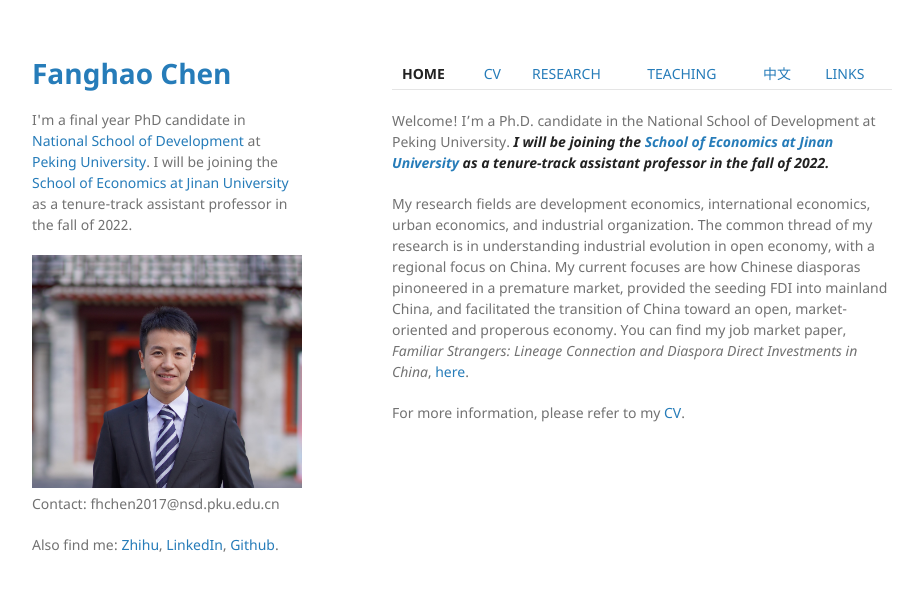
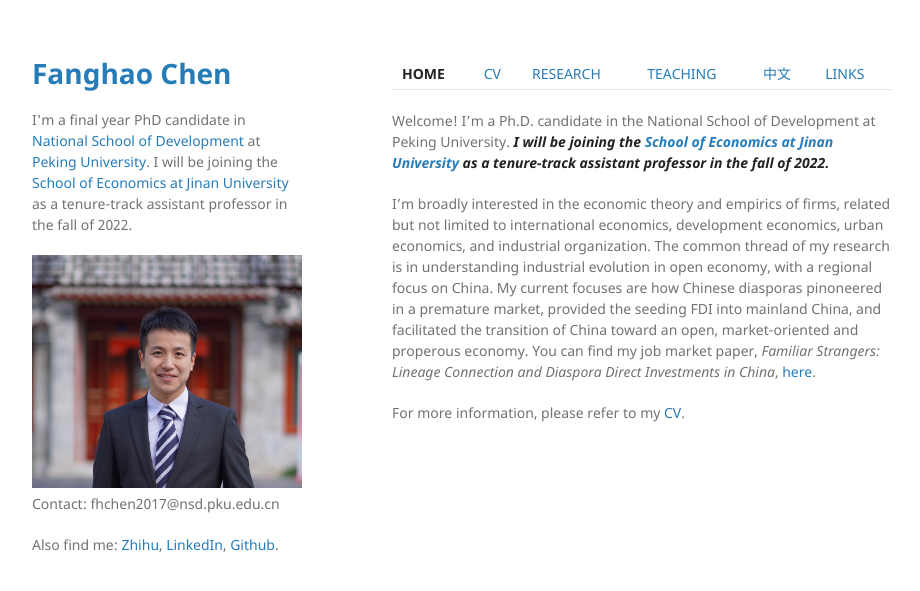
Before and after one commit to FanghaoChen/homepage, a Jekyll site: the page built from index.md, in a window 1280 px wide. Shown: the top 591 px of the page, without its empty margins (178-1098 px from the left). Built offline with Jekyll 4.4.1, drawn with Linux system fonts in a browser that asks for light colours.

Commit message:
Update index.md

```diff
--- a/index.md
+++ b/index.md
@@ -7,6 +7,6 @@ layout: default
 
 Welcome! I'm a Ph.D. candidate in the National School of Development at Peking University. _**I will be joining the [School of Economics at Jinan University](https://ec.jnu.edu.cn/) as a tenure-track assistant professor in the fall of 2022.**_
 
-My research fields are development economics, international economics, urban economics, and industrial organization. The common thread of my research is in understanding industrial evolution in open economy, with a regional focus on China. My current focuses are how Chinese diasporas pinoneered in a premature market, provided the seeding FDI into mainland China, and facilitated the transition of China toward an open, market-oriented and properous economy. You can find my job market paper, _Familiar Strangers: Lineage Connection and Diaspora Direct Investments in China_, [here](./assets/familiar_stranger_draft_220303.pdf).
+I'm broadly interested in the economic theory and empirics of firms, related but not limited to international economics, development economics, urban economics, and industrial organization. The common thread of my research is in understanding industrial evolution in open economy, with a regional focus on China. My current focuses are how Chinese diasporas pinoneered in a premature market, provided the seeding FDI into mainland China, and facilitated the transition of China toward an open, market-oriented and properous economy. You can find my job market paper, _Familiar Strangers: Lineage Connection and Diaspora Direct Investments in China_, [here](./assets/familiar_stranger_draft_220303.pdf).
 
 For more information, please refer to my [CV](./assets/CV_FanghaoChen_220427.pdf).
```
